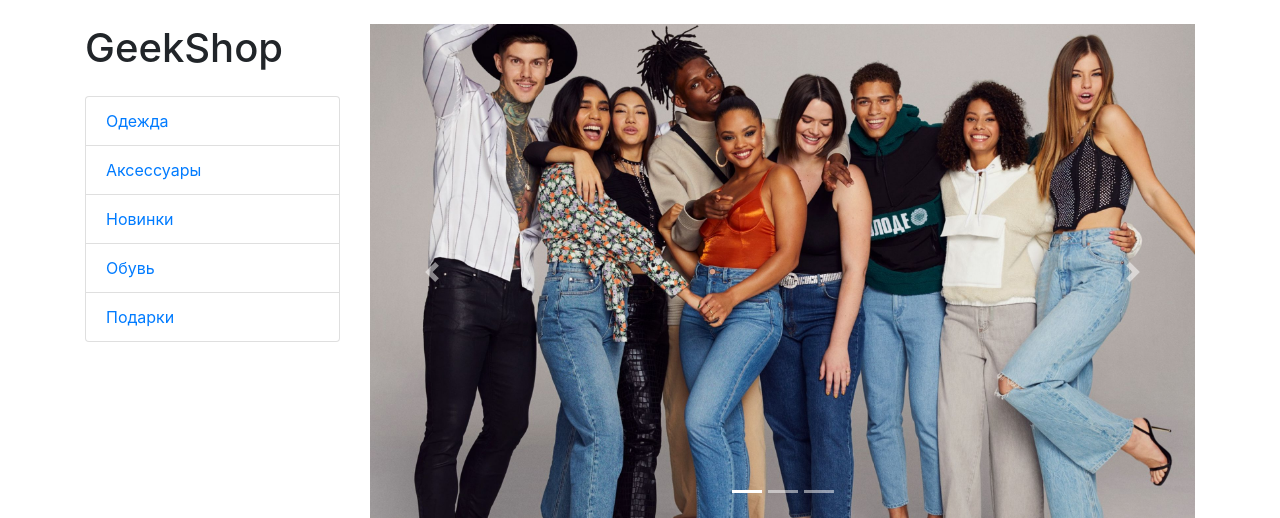
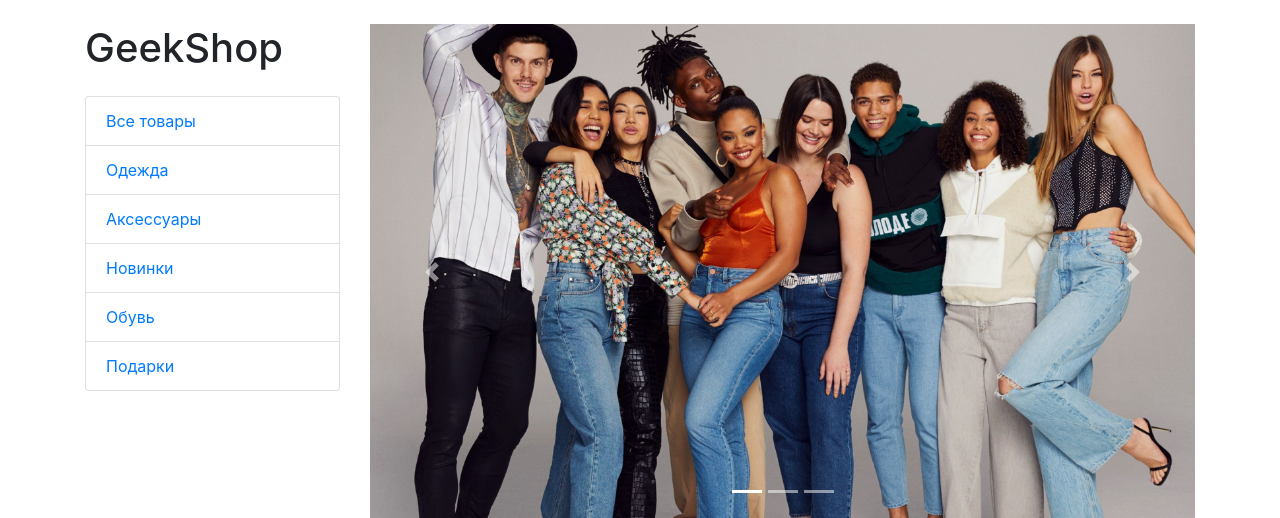
Before and after one commit to MrWindmark/mercuryShop, a Django app: page /products/ in a window 1280 px wide. Shown: the part 56-574 px from the top of the page. Run offline with Django 3.2, Linux system fonts and the light colour scheme; data comes from the database, SQL or seed files in the repository; data that the repository does not hold is empty; parts of the project's set-up code (start-up, migrations or seed data) failed here and were passed over; some libraries are stand-ins or nearby versions.

Commit message:
Secure check for admin product creation block in admin pannel

```diff
--- a/adminapp/views.py
+++ b/adminapp/views.py
@@ -83,6 +83,7 @@ def admin_product_create(request):
     return render(request, 'adminapp/admin-products-create.html', context)
 
 
+@user_passes_test(lambda user: user.is_superuser, login_url='/')
 def admin_product_update(request, product_id):
     product = Product.objects.get(id=product_id)
     if request.method == 'POST':
@@ -99,6 +100,7 @@ def admin_product_update(request, product_id):
     return render(request, 'adminapp/admin-products-edit.html', context)
 
 
+@user_passes_test(lambda user: user.is_superuser, login_url='/')
 def admin_product_delete(request, product_id):
     product = Product.objects.get(id=product_id)
     product.delete()
--- a/mainapp/templates/mainapp/products.html
+++ b/mainapp/templates/mainapp/products.html
@@ -13,6 +13,8 @@
 
                 <h1 class="my-4">GeekShop</h1>
                 <div class="list-group">
+                    <a href="{% url 'products:index'%}"
+                       class="list-group-item">Все товары</a>
                     {% for category in categories %}
                         <a href="{% url 'products:product' category.id %}"
                            class="list-group-item">{{ category.name }}</a>
@@ -105,6 +107,7 @@
                                 <a class="page-link" href="{% url 'products:page' page %}">{{ page }}</a>
                             </li>
                         {% endfor %}
+
                         {% if products.has_next %}
                             <li class="page-item">
 
```
